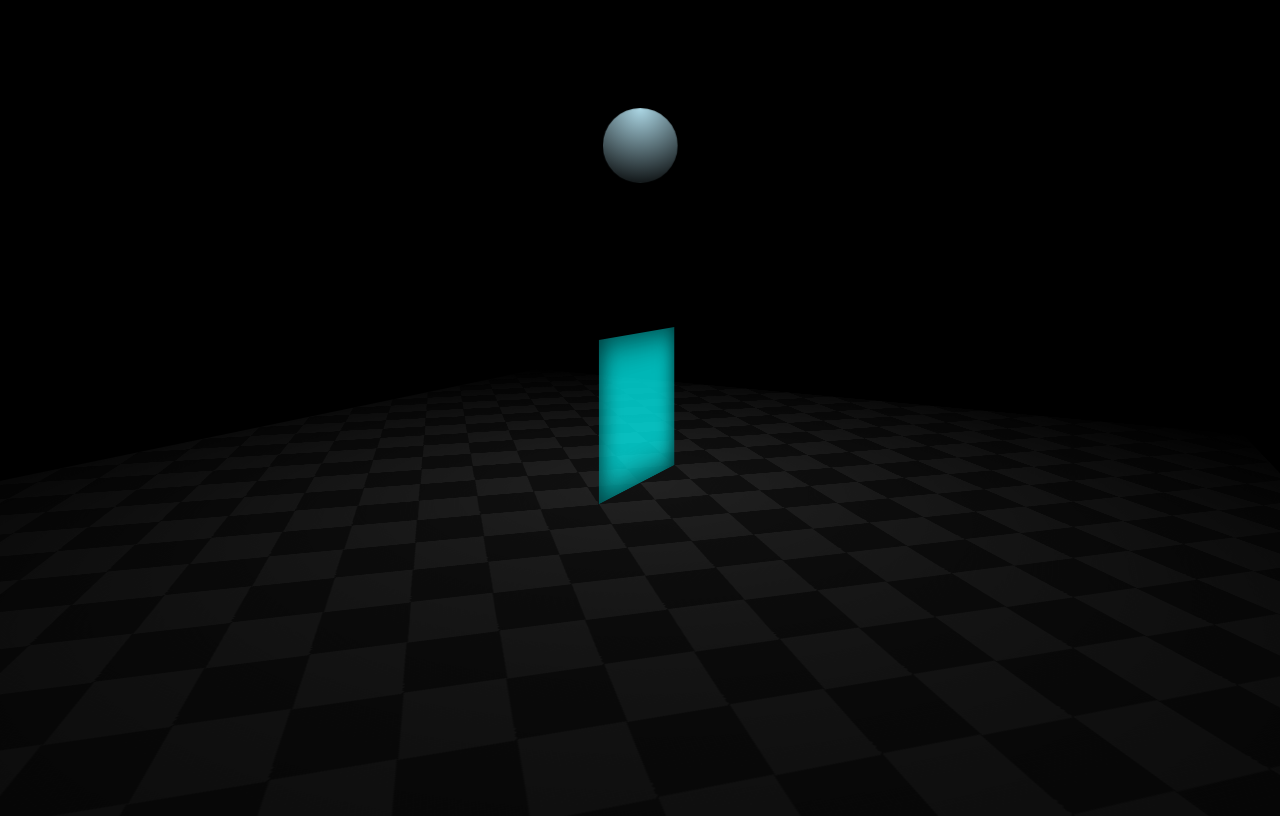
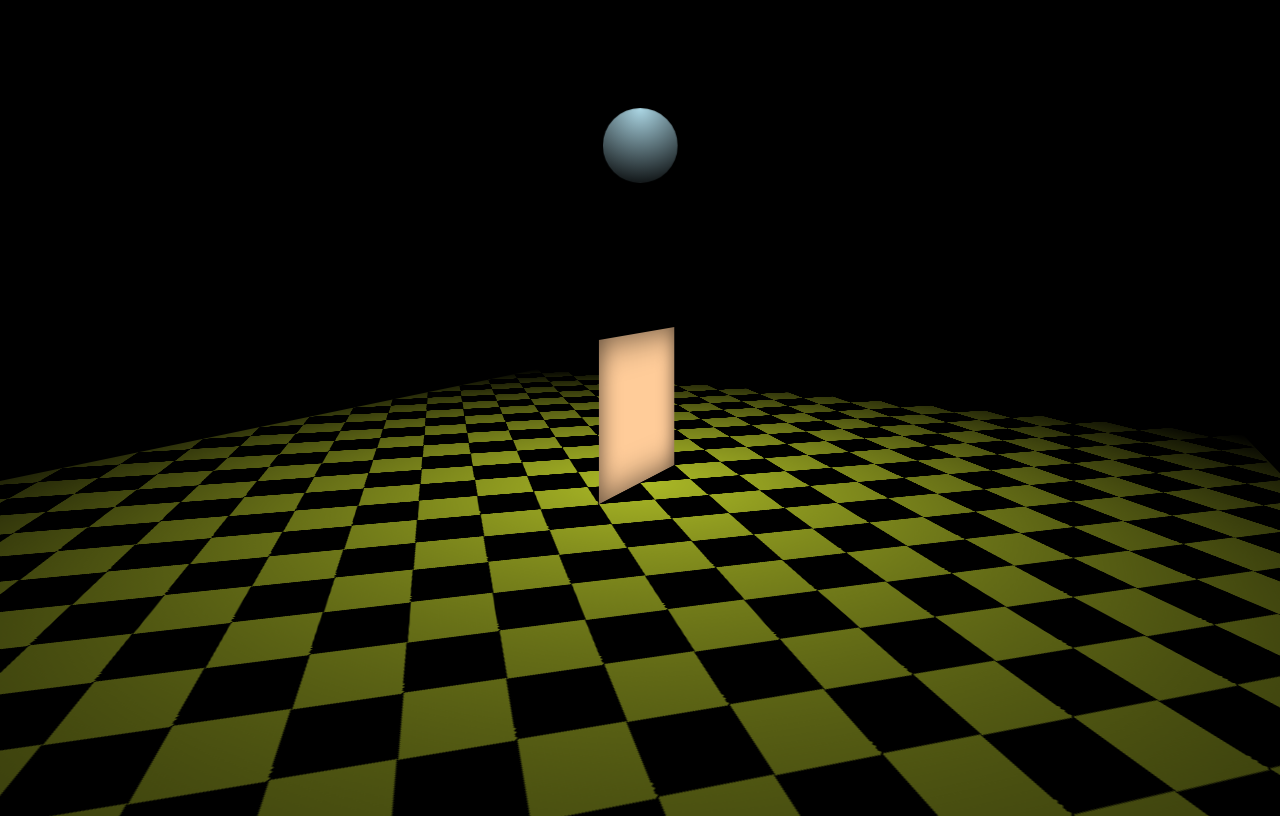
Before and after one commit to Mikulew/css-jumping-ball-3d, a plain HTML site: page index.html in a window 1280 px wide. Drawn offline with Linux system fonts and the light colour scheme.

Commit message:
Add colors' variables

```diff
--- a/style.css
+++ b/style.css
@@ -1,5 +1,8 @@
 :root {
-    --cubeColor: #0ff7;
+    --ballColor: #a3a3a3;
+    --cubeColor: #ffcc99;
+    --floorColor1: #000000;
+    --floorColor2: #abb926;
     --rotateSpeed: 30s;
     --bounceSpeed: 2s;
 }
@@ -29,7 +32,7 @@ body {
     width: 1em;
     height: 1em;
     border-radius: 50%;
-    background: lightblue;
+    background: var(--ballColor);
     background-image: radial-gradient(circle at top, lightblue, #000);
     animation: ballBounce var(--bounceSpeed) infinite ease-out, sceneRotate var(--rotateSpeed) infinite linear reverse;
 }
@@ -100,7 +103,7 @@ body {
     transform: translate(-50%, -50%) rotateX(90deg);
     width: 15em;
     height: 15em;
-    background-image: radial-gradient(transparent 0 , #000 100%), repeating-conic-gradient(from 45deg, #111 0deg 90deg, #222 90deg 180deg);
+    background-image: radial-gradient(transparent 0 , #000 100%), repeating-conic-gradient(from 45deg, var(--floorColor1) 0deg 90deg, var(--floorColor2) 90deg 180deg);
     background-size: 100%, 1em 1em;
 }
 
```
